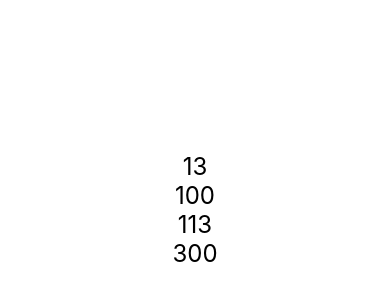
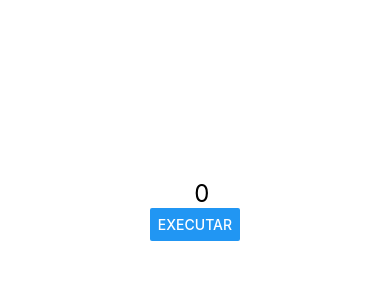
Before and after one commit to immerfallen/CursoReactNative, a React Native app: screen / in a window 390 px wide. Shown: the part 212-512 px from the top of the page. Built offline with nearby package versions, Linux system fonts and the light colour scheme.

Commit message:
usando comunicacao indireta entre componentes

```diff
--- a/src/App.js
+++ b/src/App.js
@@ -1,7 +1,7 @@
 import React from 'react'
 import {View, Text, StyleSheet} from 'react-native'
 import Contador from './components/Contador'
-import Pai from './components/direta/Pai'
+import Pai from './components/indireta/Pai'
 
 // import Primeiro from './components/Primeiro'
 // import X, {Comp1, Comp2 } from './components/MultiComponents' //Esse X é o componente oficial (default) exportado de MultiComponents
--- /dev/null
+++ b/src/components/indireta/Filho.js
@@ -0,0 +1,20 @@
+import React from 'react'
+import {Button} from 'react-native'
+import Estilo from '../estilo'
+export default props => {
+
+        function gerarNumero(min, max){
+            const fator = max-min+1
+            return parseInt(Math.random()*fator)+min
+        }
+        return (
+            <Button
+                title="Executar"
+                onPress={function(){
+                   const n = gerarNumero(props.max, props.min) //colocamos a funcao dentro de uma variavel e passamos por parametro para props.funcao
+                   props.funcao(n, 'O valor é: ') //essa funcao será chamada la no elemento pai como parametro do componente filho
+                }}
+            />
+
+    )
+}
--- /dev/null
+++ b/src/components/indireta/Pai.js
@@ -0,0 +1,24 @@
+import React, {useState} from 'react'
+import Filho from './Filho'
+import {Text} from 'react-native'
+import Estilo from '../estilo'
+
+export default props => {
+    const [num, setNum] = useState(0)
+    const [texto, setTexto] = useState(' ')
+    function exibirValor(numero, texto){
+        setNum(numero)
+        setTexto(texto)
+    }
+    return (
+        <>
+        <Text style={Estilo.txtG}>{texto} {num}</Text>
+            <Filho
+            min={1}
+            max={60}
+            funcao={exibirValor}
+            />
+        </>
+
+    )
+}
```
